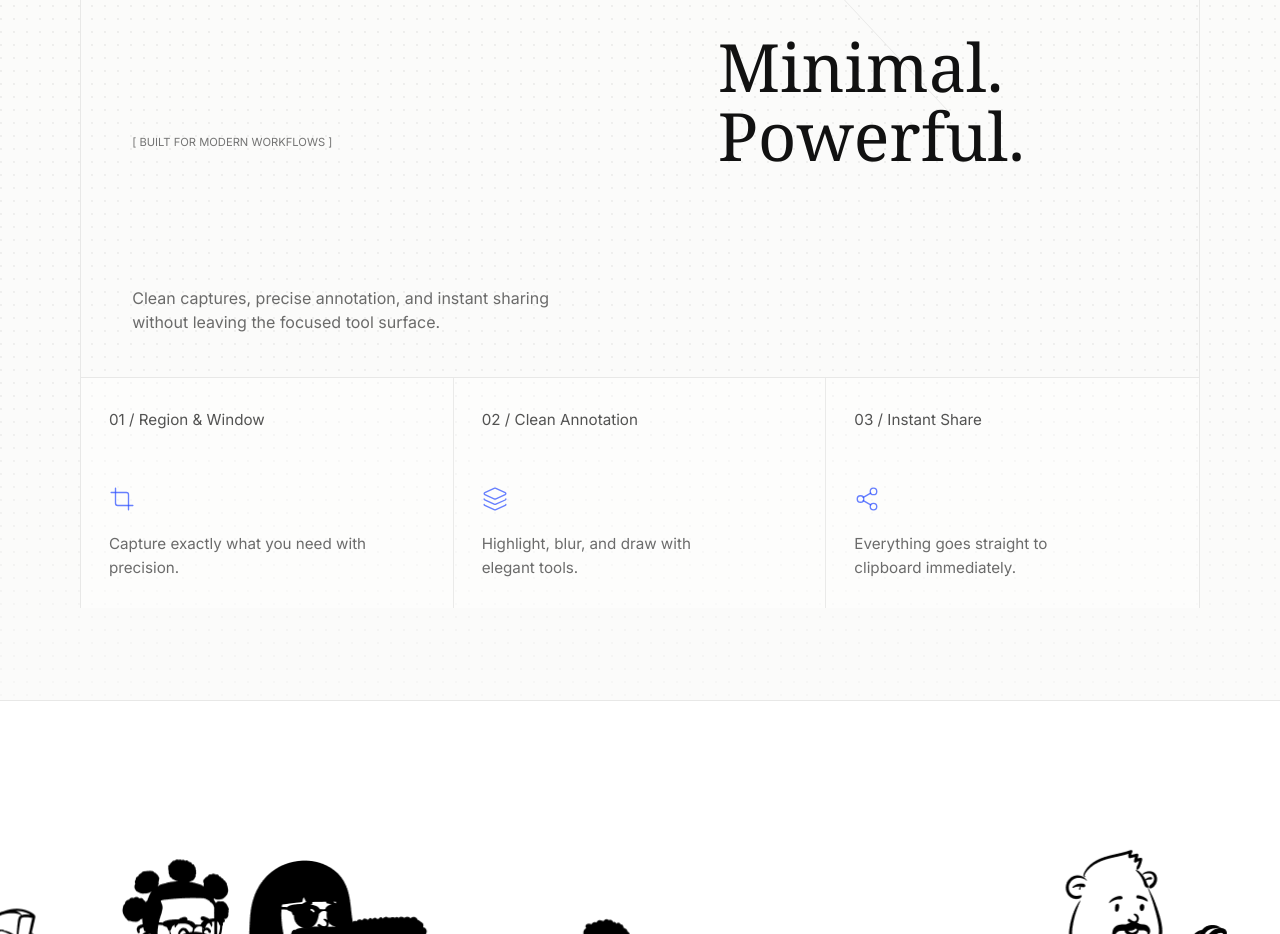
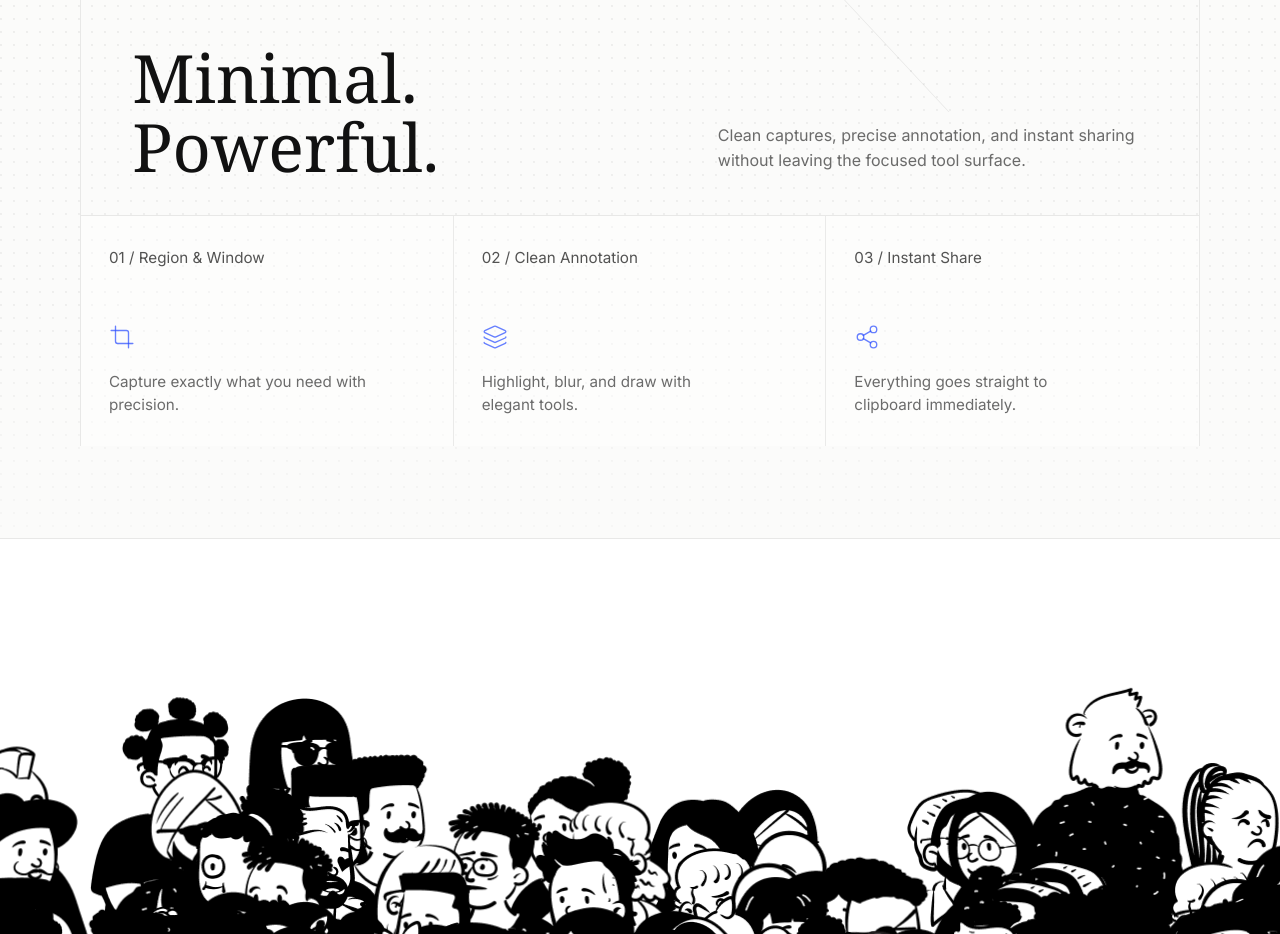
Before and after one commit to insanekrishnna/inki, a React (Vite) app: page / in a window 1280 px wide. Shown: the part 860-1794 px from the top of the page. Built offline with nearby package versions, Linux system fonts and the light colour scheme.

Commit message:
fix: remove outdated text and improve paragraph formatting in Hero component

```diff
--- a/src/components/blocks/features.tsx
+++ b/src/components/blocks/features.tsx
@@ -43,7 +43,6 @@ export const Features = () => {
       <div className="landing-dot-grid" aria-hidden="true" />
       <div className="landing-feature-shell">
         <div className="landing-feature-intro fade-in-view">
-          <span>[ Built for modern workflows ]</span>
           <h2>Minimal. Powerful.</h2>
           <p>
             Clean captures, precise annotation, and instant sharing without leaving the focused tool surface.
--- a/src/components/blocks/hero.tsx
+++ b/src/components/blocks/hero.tsx
@@ -52,7 +52,8 @@ export const Hero = () => {
             with <span>elegance.</span>
           </h1>
           <p>
-            Fast captures. Clean marks. Zero friction. A minimalist operating tool designed for absolute focus.
+            Fast captures. Clean marks. Zero friction. <br />
+            A minimalist operating tool designed for absolute focus.
           </p>
           <div className="landing-hero-actions">
             <a className="landing-primary-cta" href="/capture.html">
```
